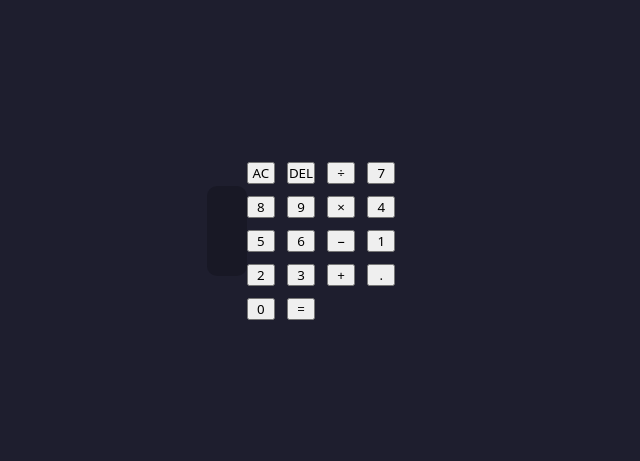
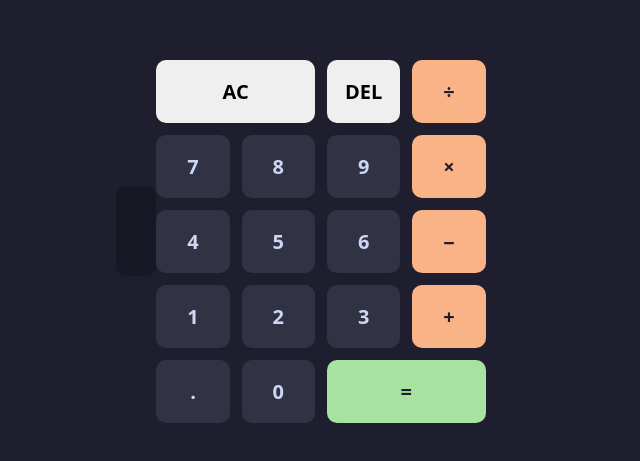
Before and after one commit to Zackmadness/Calculator, a plain HTML site: page index.html in a window 1280 px wide. Shown: the part 159-620 px from the top of the page, without its empty margins (339-979 px from the left). Drawn offline with Linux system fonts and the light colour scheme.

Commit message:
Style calculator buttons
Add button sizing, colors, hover and active states, plus a two-column grid span for wider controls.

```diff
--- a/style.css
+++ b/style.css
@@ -52,3 +52,47 @@ body{
     grid-template-columns: repeat(4, 1fr);
     gap: 12px;
 }
+
+
+button{
+    padding: 18px;
+    font-size: 1.25rem;
+    font-weight: 600;
+    border: none;
+    border-radius: 10px;
+    cursor: pointer;
+    transition: transform 0.08s, filter 0.15s ease;
+}
+
+button:hover {
+    filter: brightness(1.15);
+}
+
+button:active{
+    transform: scale(0.95);
+}
+
+.span-two{
+    grid-column: span 2;
+}
+
+.btn-number {
+    background-color: #313244;
+    color: #cdd6f4;
+}
+
+.btn-operator {
+    background-color: #fab387;
+    color: #1e1e2e;
+}
+
+.btn-control{
+    background-color: #3f8ba8;
+    color: #1e1e2e;
+}
+
+
+.btn-equals {
+    background-color: #a6e3a1;
+    color: #1e1e2e;
+}
```
